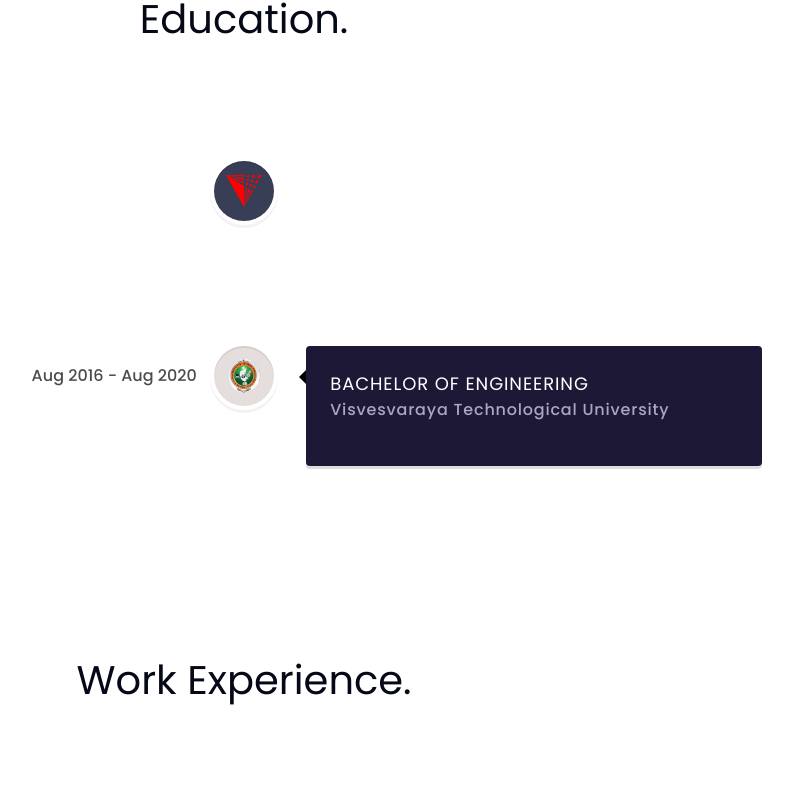
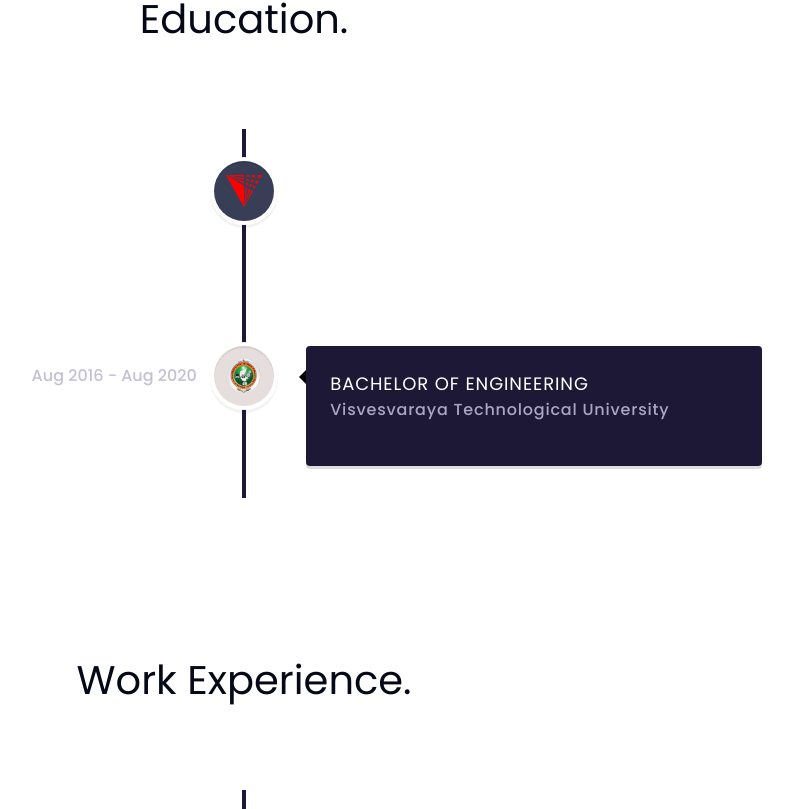
Before and after one commit to Pradaap-SS/my-portfolio, a React (Vite) app: page / in a window 1280 px wide. Shown: the part 1691-2500 px from the top of the page, without its empty margins (396-1189 px from the left). Built offline with nearby package versions, Linux system fonts and the light colour scheme.

Commit message:
added line in educ, exp..

```diff
--- a/src/index.css
+++ b/src/index.css
@@ -115,8 +115,19 @@
 }
 
 .black-date-text {
-  color: #000;
+  color: #aaa6c3;
 }
+
+.vertical-timeline::before {
+    content: '';
+    position: absolute;
+    top: 0;
+    left: 18px;
+    height: 100%;
+    width: 4px;
+    background: #1d1836; /* Change the line color to black (#000) */
+}
+
 
 /* canvas- styles */
 .canvas-loader {
```
